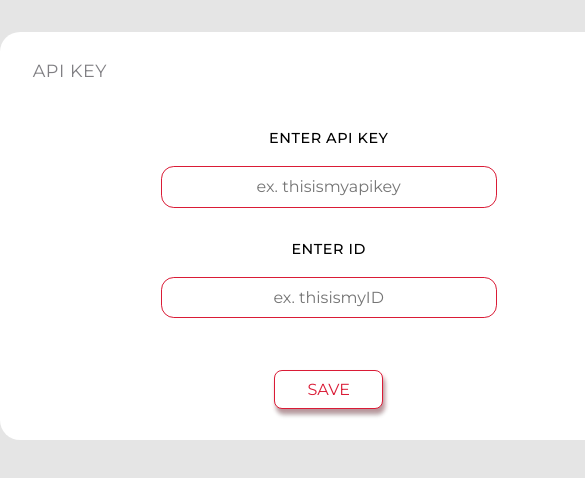
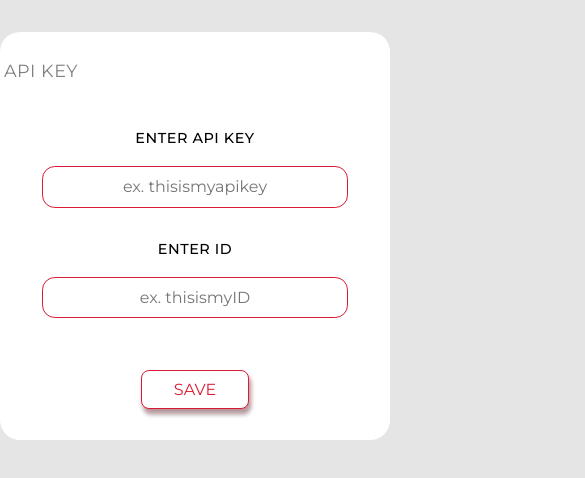
Before and after one commit to KrystianKjjk/CodersCamp2020.Project.TypeScript.FitNotFat, a website built with Parcel: page UnitImplementations/UIComponents/TileAPIKey/TileAPIKey.html in a window 390 px wide. Shown: the top 478 px of the page, 585 px wide, since content can reach past the window. Built offline with nearby package versions, Linux system fonts and the light colour scheme.

Commit message:
responsive api key

```diff
--- a/Src/UIComponents/TileAPIKey/TileAPIKey.css
+++ b/Src/UIComponents/TileAPIKey/TileAPIKey.css
@@ -53,3 +53,14 @@
 .api-key-tile__section--input:focus {
     border: #DA1B36 solid 2px;
 }
+
+@media (max-width: 700px) {
+    .api-key-tile, .tile{
+        width: 100%;
+        margin-left: 0;
+        overflow: hidden;
+    }
+    .api-key-tile__section--input {
+        width: 80%;
+    }
+}
```
